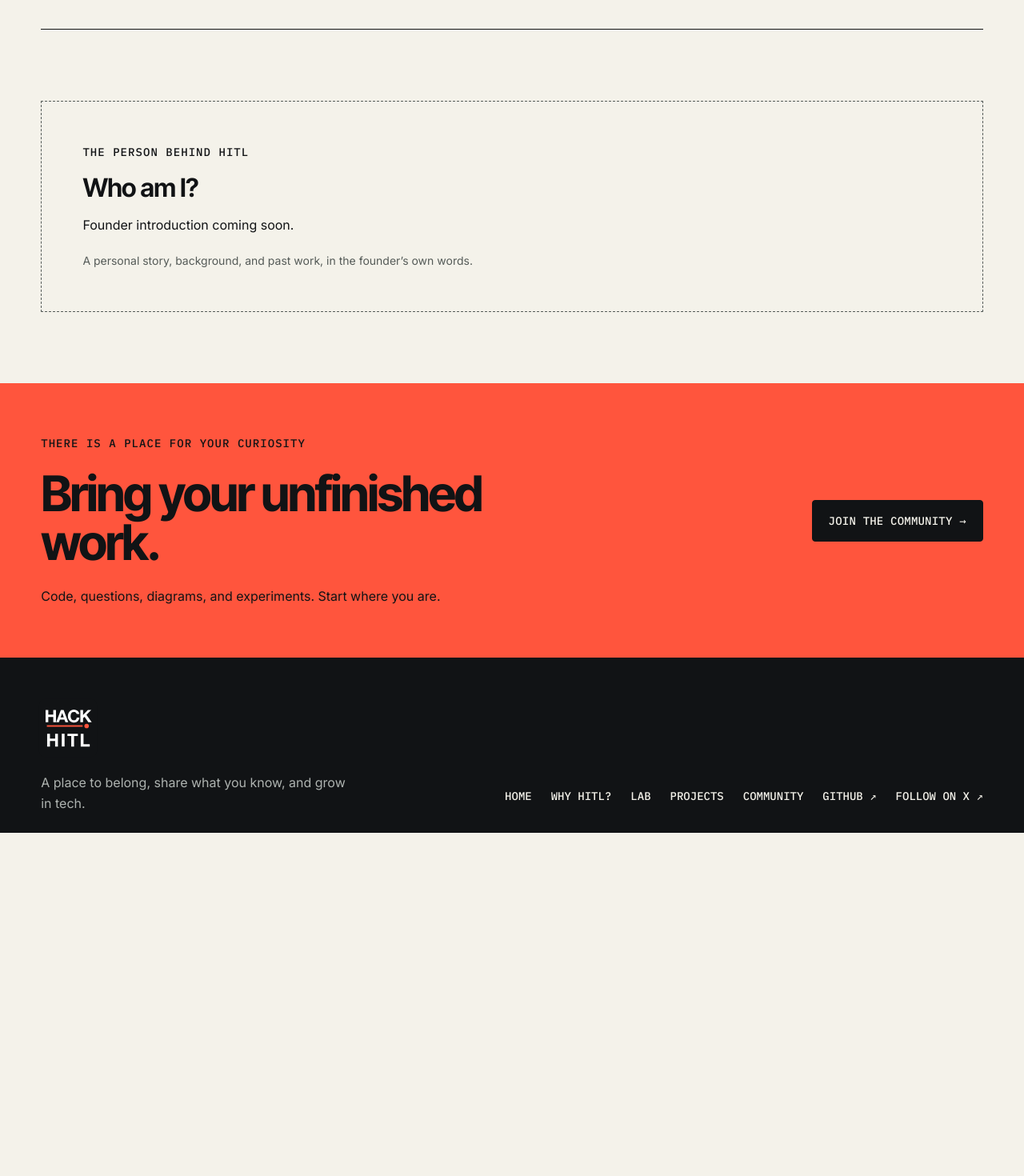
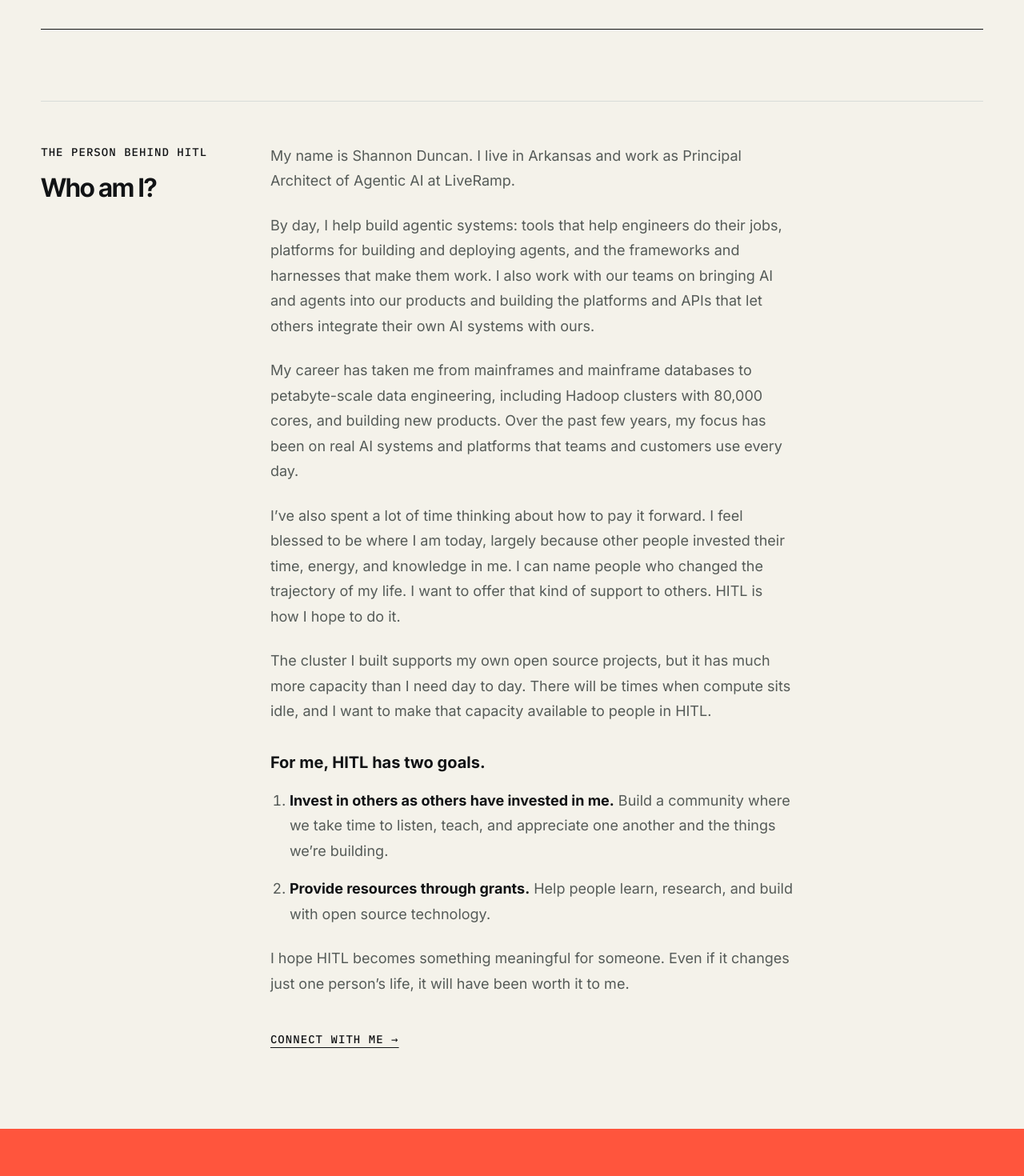
Before and after one commit to Hackers-in-the-Loop/website, a Next.js app: page /why in a window 1280 px wide. Shown: the part 1160-2630 px from the top of the page at 80% size. Before the commit the page ends 2201 px from the top, so only its background shows below. Built offline with nearby package versions, Linux system fonts and the light colour scheme; no server answers.

Commit message:
Add Shannon Duncan founder introduction

```diff
--- a/src/app/globals.css
+++ b/src/app/globals.css
@@ -1442,7 +1442,7 @@
 .lab-projects { display: grid; grid-template-columns: repeat(2, minmax(0,1fr)); border: 1px solid #3b403e; margin-top: 2.5rem; }
 .lab-project { padding: clamp(1.5rem,3vw,3rem); }
 .lab-project + .lab-project { border-left: 1px solid #3b403e; }
-.lab-project h2, .lab-hardware-grid h3, .power-estimate h3, .lab-power-title, .home-projects h2, .founder-placeholder h2 { font: 650 clamp(1.8rem,2.5vw,2.6rem)/1.12 var(--font-display); letter-spacing: -.025em; }
+.lab-project h2, .lab-hardware-grid h3, .power-estimate h3, .lab-power-title, .home-projects h2, .founder-story h2 { font: 650 clamp(1.8rem,2.5vw,2.6rem)/1.12 var(--font-display); letter-spacing: -.025em; }
 .lab-project h2 { margin-top: 1rem; }
 .lab-project p, .lab-project li { color: var(--alloy); }
 .lab-project .lab-project__question { color: var(--paper); font-size: 1.15rem; margin-block: 1.5rem 1rem; }
@@ -1490,8 +1490,17 @@
 .lab-access__inner p:not(.eyebrow) { margin-top:1.5rem; }
 .lab-access .button { flex-shrink:0; }
 .lab-access :focus-visible { outline-color:var(--carbon); }
-.founder-placeholder { border:1px dashed var(--graphite); padding:clamp(2rem,4vw,4rem); }
-.founder-placeholder h2 { margin:1rem 0; }
+.founder-story { display: grid; grid-template-columns: minmax(12rem, .4fr) minmax(0, 1.6fr); gap: clamp(2.5rem, 5vw, 5rem); border-top: 1px solid var(--fog); padding-top: clamp(2rem, 4vw, 4rem); }
+.founder-story__copy { max-width: 65ch; }
+.founder-story__copy p, .founder-story__copy li { font-size: 1.125rem; line-height: 1.75; color: var(--graphite); }
+.founder-story__copy p + p, .founder-story__copy ol + p { margin-top: 1.5rem; }
+.founder-story__copy h3 { font-size: 1.25rem; margin-block: 2rem 1rem; }
+.founder-story__copy ol { padding-left: 1.5rem; }
+.founder-story__copy li + li { margin-top: 1rem; }
+.founder-story__copy strong { color: var(--carbon); }
+.founder-story__copy .text-link { margin-top: 2rem; }
+@media (max-width: 760px) { .founder-story { grid-template-columns: 1fr; gap: 1.5rem; } }
+.founder-story h2 { margin:1rem 0; }
 .home-projects { padding-block:var(--section-space); }
 .home-projects h2 { margin:1rem 0; }
 .home-projects p:not(.eyebrow) { color:var(--graphite); max-width:42rem; }
--- a/src/app/why/page.tsx
+++ b/src/app/why/page.tsx
@@ -22,7 +22,23 @@
       </div>
     </div></section>
     <section className="site-shell page-section" id="founder" aria-labelledby="founder-title">
-      <div className="founder-placeholder"><p className="eyebrow">The person behind HITL</p><h2 id="founder-title">Who am I?</h2><p>Founder introduction coming soon.</p><p className="lab-fineprint">A personal story, background, and past work, in the founder’s own words.</p></div>
+      <div className="founder-story">
+        <div><p className="eyebrow">The person behind HITL</p><h2 id="founder-title">Who am I?</h2></div>
+        <div className="founder-story__copy">
+          <p>My name is Shannon Duncan. I live in Arkansas and work as Principal Architect of Agentic AI at LiveRamp.</p>
+          <p>By day, I help build agentic systems: tools that help engineers do their jobs, platforms for building and deploying agents, and the frameworks and harnesses that make them work. I also work with our teams on bringing AI and agents into our products and building the platforms and APIs that let others integrate their own AI systems with ours.</p>
+          <p>My career has taken me from mainframes and mainframe databases to petabyte-scale data engineering, including Hadoop clusters with 80,000 cores, and building new products. Over the past few years, my focus has been on real AI systems and platforms that teams and customers use every day.</p>
+          <p>I’ve also spent a lot of time thinking about how to pay it forward. I feel blessed to be where I am today, largely because other people invested their time, energy, and knowledge in me. I can name people who changed the trajectory of my life. I want to offer that kind of support to others. HITL is how I hope to do it.</p>
+          <p>The cluster I built supports my own open source projects, but it has much more capacity than I need day to day. There will be times when compute sits idle, and I want to make that capacity available to people in HITL.</p>
+          <h3>For me, HITL has two goals.</h3>
+          <ol>
+            <li><strong>Invest in others as others have invested in me.</strong> Build a community where we take time to listen, teach, and appreciate one another and the things we’re building.</li>
+            <li><strong>Provide resources through grants.</strong> Help people learn, research, and build with open source technology.</li>
+          </ol>
+          <p>I hope HITL becomes something meaningful for someone. Even if it changes just one person’s life, it will have been worth it to me.</p>
+          <Link className="text-link" href="/community#join">Connect with me →</Link>
+        </div>
+      </div>
     </section>
     <JoinBand />
   </>;
```
